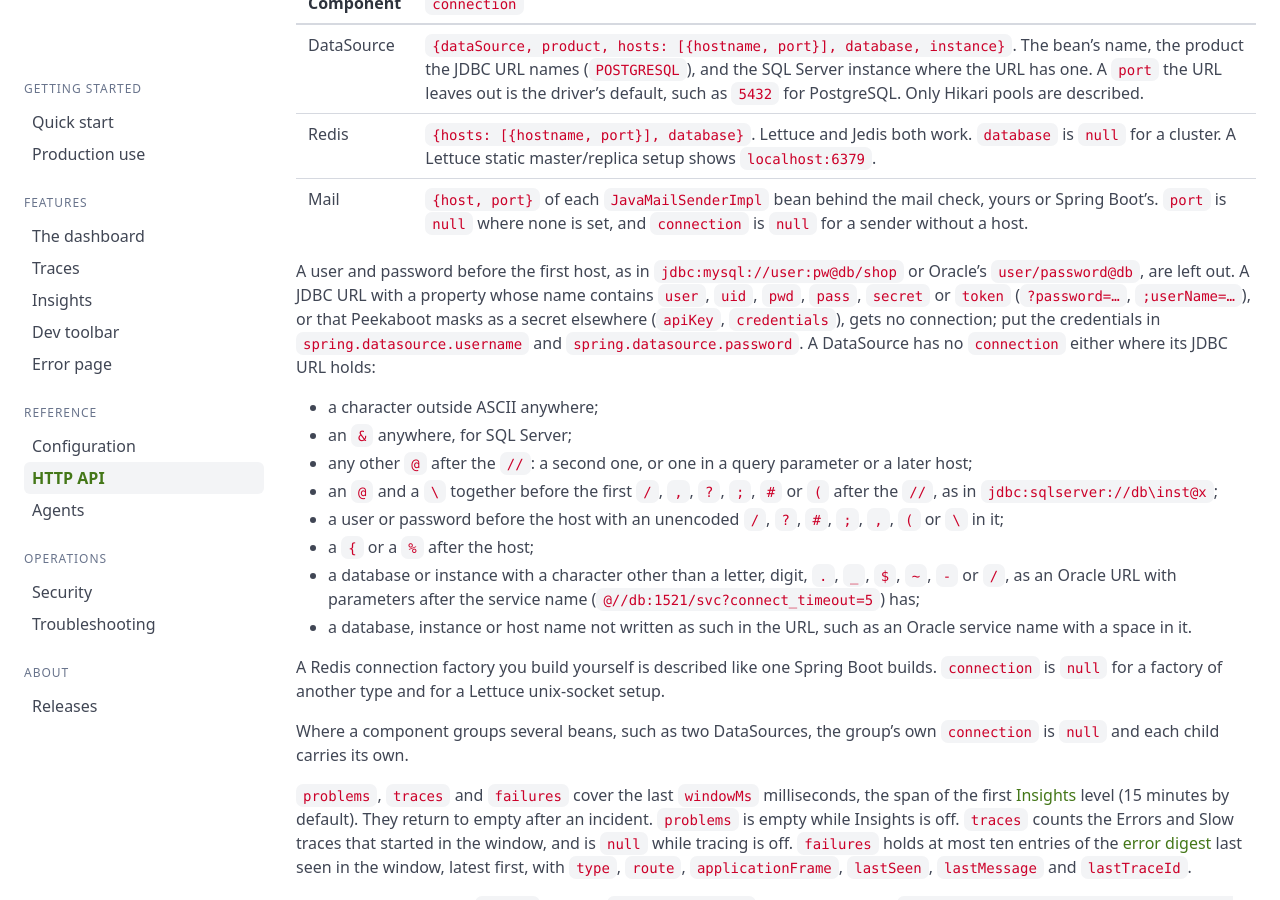
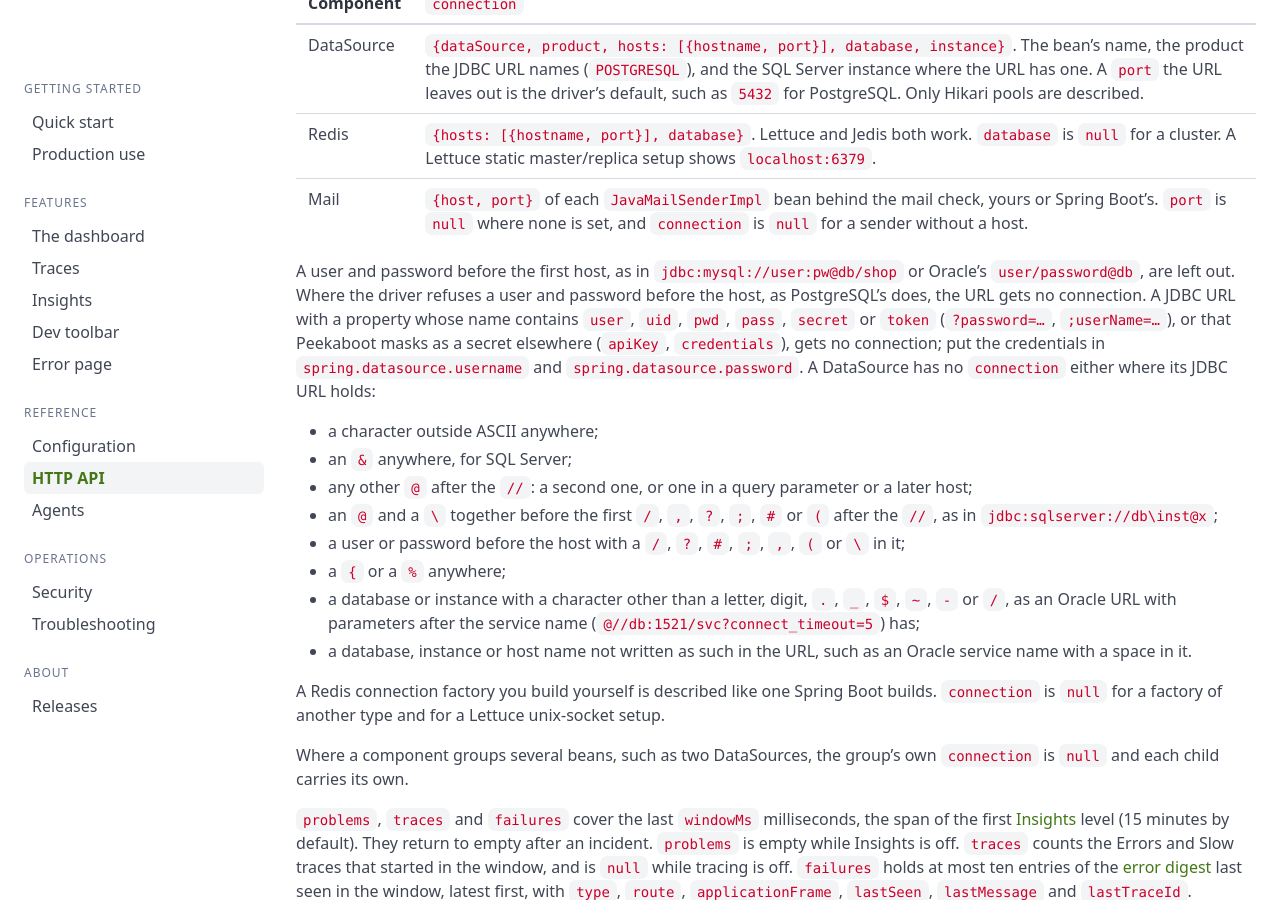
Before and after one commit to peekaboot-org/peekaboot-org.github.io, a Jekyll site: the page built from docs/api.md, in a window 1280 px wide and 900 px high, scrolled down 14649 px. Built offline with Jekyll 4.4.1, drawn with Linux system fonts in a browser that asks for light colours.

Commit message:
docs: refuse a JDBC user the driver rejects

```diff
--- a/docs/api.md
+++ b/docs/api.md
@@ -550,7 +550,8 @@ while the target is down. It is `null` for a component Peekaboot cannot describe
 | Mail | `{host, port}` of each `JavaMailSenderImpl` bean behind the mail check, yours or Spring Boot's. `port` is `null` where none is set, and `connection` is `null` for a sender without a host. |
 
 A user and password before the first host, as in `jdbc:mysql://user:pw@db/shop` or Oracle's
-`user/password@db`, are left out. A JDBC URL with a property whose name contains `user`, `uid`,
+`user/password@db`, are left out. Where the driver refuses a user and password before the host, as
+PostgreSQL's does, the URL gets no connection. A JDBC URL with a property whose name contains `user`, `uid`,
 `pwd`, `pass`, `secret` or `token` (`?password=…`, `;userName=…`), or that Peekaboot masks as a
 secret elsewhere (`apiKey`, `credentials`), gets no connection; put the credentials in `spring.datasource.username` and
 `spring.datasource.password`. A DataSource has no `connection` either where its JDBC URL holds:
@@ -560,8 +561,8 @@ secret elsewhere (`apiKey`, `credentials`), gets no connection; put the credenti
 - any other `@` after the `//`: a second one, or one in a query parameter or a later host;
 - an `@` and a `\` together before the first `/`, `,`, `?`, `;`, `#` or `(` after the `//`, as in
   `jdbc:sqlserver://db\inst@x`;
-- a user or password before the host with an unencoded `/`, `?`, `#`, `;`, `,`, `(` or `\` in it;
-- a `{` or a `%` after the host;
+- a user or password before the host with a `/`, `?`, `#`, `;`, `,`, `(` or `\` in it;
+- a `{` or a `%` anywhere;
 - a database or instance with a character other than a letter, digit, `.`, `_`, `$`, `~`, `-` or
   `/`, as an Oracle URL with parameters after the service name (`@//db:1521/svc?connect_timeout=5`)
   has;
```
